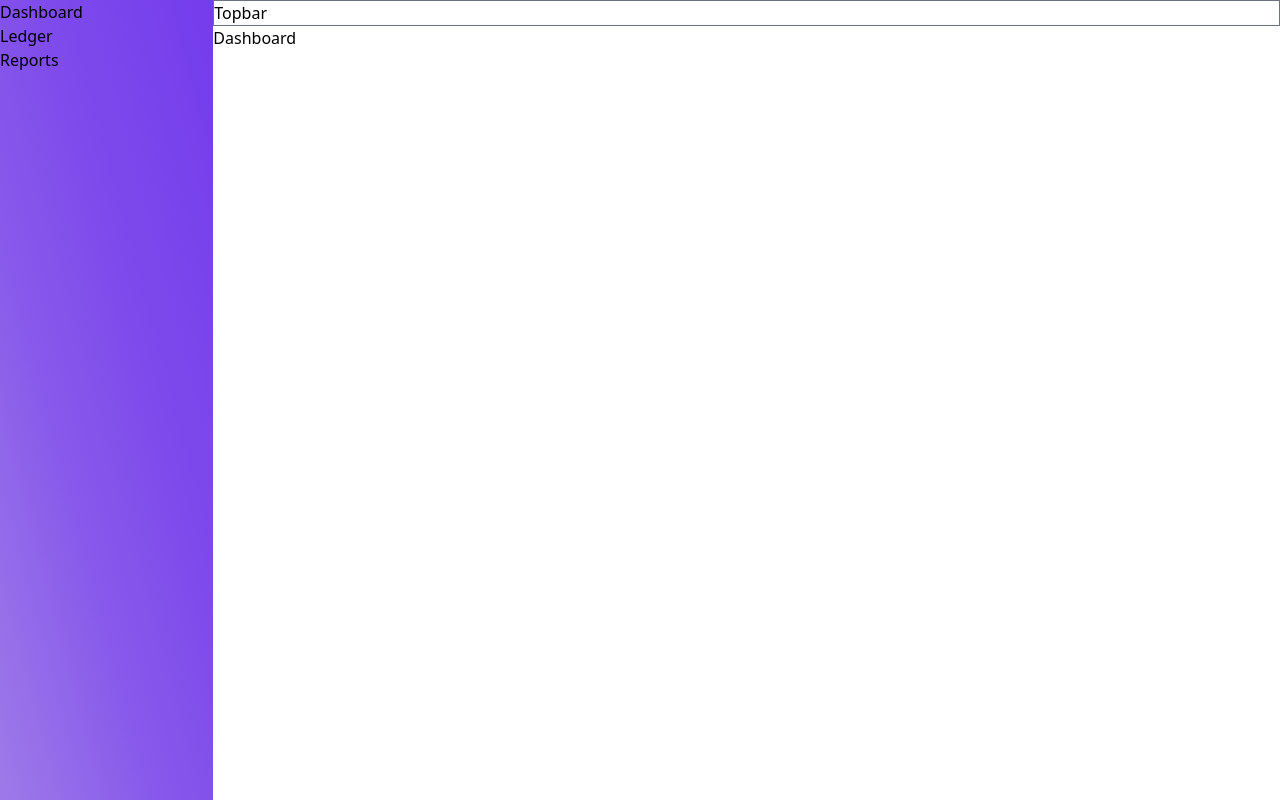
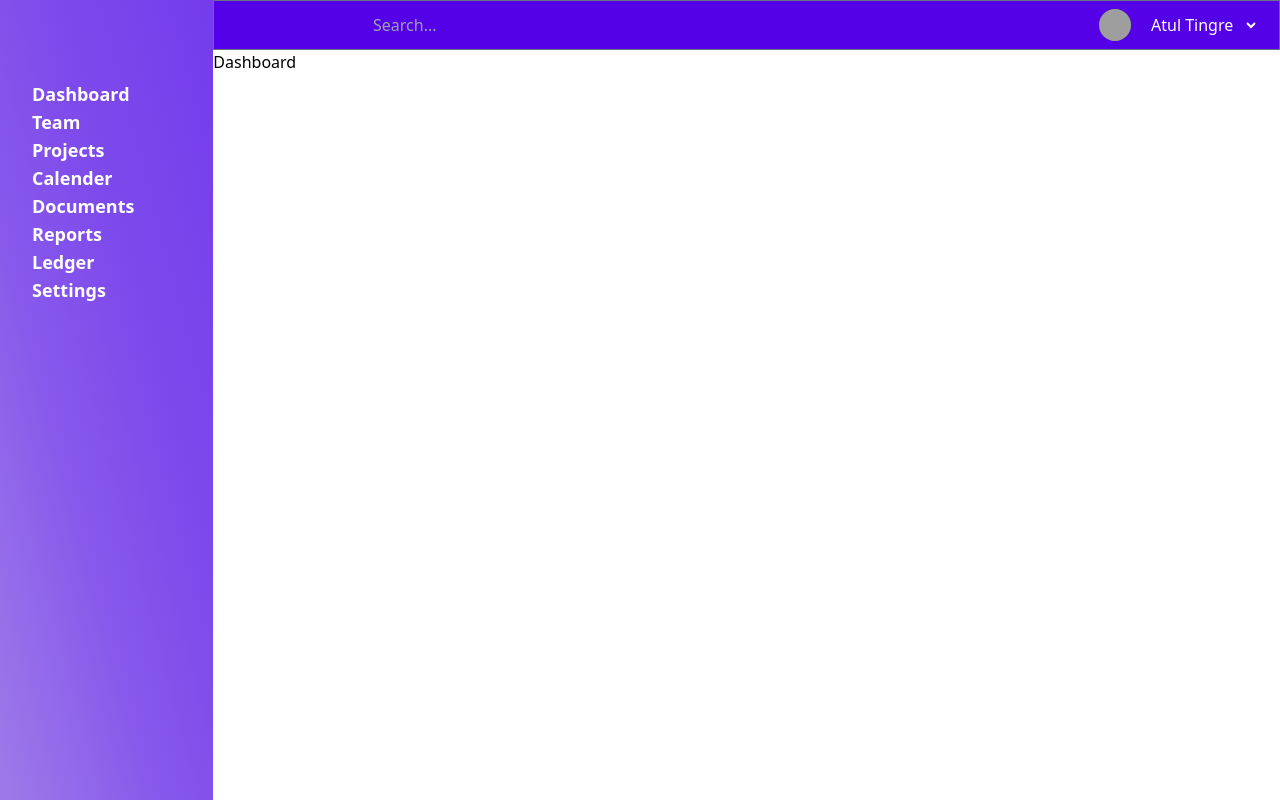
Before and after one commit to ganicodes/spendy-client, a React (Vite) app: page / in a window 1280 px wide. Built offline with nearby package versions, Linux system fonts and the light colour scheme; grey boxes are pictures that could not be loaded.

Commit message:
feature-added topbar, side navbar

```diff
--- a/index.html
+++ b/index.html
@@ -1,13 +1,18 @@
 <!DOCTYPE html>
 <html lang="en">
+
 <head>
   <meta charset="UTF-8" />
   <link rel="icon" type="image/svg+xml" href="/vite.svg" />
   <meta name="viewport" content="width=device-width, initial-scale=1.0" />
   <title>spendy</title>
+  <script type="module" src="https://unpkg.com/ionicons@7.1.0/dist/ionicons/ionicons.esm.js"></script>
+  <script nomodule src="https://unpkg.com/ionicons@7.1.0/dist/ionicons/ionicons.js"></script>
 </head>
+
 <body>
   <div id="root"></div>
   <script type="module" src="/src/main.jsx"></script>
 </body>
+
 </html>
--- a/src/components/Navbar.jsx
+++ b/src/components/Navbar.jsx
@@ -3,16 +3,44 @@ import RouteConstants from "../common/RouteConstants";
 
 const navLinks = [
   {
+    name: "home-outline",
     title: "Dashboard",
     link: RouteConstants.Dashboard,
   },
   {
+    name: "people-outline",
+    title: "Team",
+    link: RouteConstants.Team,
+  },
+  {
+    name: "folder-outline",
+    title: "Projects",
+    link: RouteConstants.Projects,
+  },
+  {
+    name: "calendar-outline",
+    title: "Calender",
+    link: RouteConstants.Calender,
+  },
+  {
+    name: "documents-outline",
+    title: "Documents",
+    link: RouteConstants.Documents,
+  },
+  {
+    name: "pie-chart-outline",
+    title: "Reports",
+    link: RouteConstants.Reports,
+  },
+  {
+    name: "wallet-outline",
     title: "Ledger",
     link: RouteConstants.Ledger,
   },
   {
-    title: "Reports",
-    link: RouteConstants.Reports,
+    name: "settings-outline",
+    title: "Settings",
+    link: RouteConstants.Settings,
   },
 ];
 const Navbar = () => {
@@ -22,12 +50,18 @@ const Navbar = () => {
       style={{
         backgroundImage:
           "linear-gradient(to left bottom, #743cec, #763fec, #7943ec, #7b46eb, #7d49eb, #814eeb, #8454eb, #8859eb, #8d62ea, #936aea, #9872e9, #9d7ae8)",
-      }}
-    >
-      <ul>
+      }}>
+      <ul className="mt-20">
         {navLinks.map((navlink, index) => (
-          <li key={index}>
-            <Link to={navlink.link}>{navlink.title}</Link>
+          <li
+            key={index}
+            className="flex items-center  pl-2 pr-2 ml-2 mr-2 text-white hover:bg-[#5401e7] rounded-lg text-lg ">
+            <div className="m-2 text-xl font-semibold hover:font-bold">
+              <ion-icon name={navlink.name}></ion-icon>
+            </div>
+            <Link to={navlink.link} className="font-semibold hover:font-bold">
+              {navlink.title}
+            </Link>
           </li>
         ))}
       </ul>
--- a/src/components/Topbar.jsx
+++ b/src/components/Topbar.jsx
@@ -1,11 +1,59 @@
+import { useState } from "react";
 import Logo from "../assets/react.svg";
 const Topbar = () => {
+  const [notification, setNotification] = useState(false);
+
+  const notify = () => {
+    setNotification(!notification);
+  };
+
   return (
-    <div className="flex md:block top-0 border border-gray-500">
+    <div className="flex md:block top-0 border border-gray-500 p-2 bg-[#5401e7] text-white items-center justify-center">
       <div className="md:hidden">
-        <img src={Logo} alt="logo" />
+        <img src={Logo} alt="logo" className="" />
       </div>
-      Topbar
+      <div className="flex items-center">
+        <div className="flex justify-center items-center gap-2 ml-2 w-1/2">
+          <ion-icon name="search-outline"></ion-icon>
+          <input
+            type="text"
+            placeholder="Search..."
+            className="outline-none width-100 p-1 border-none bg-inherit"
+          />
+        </div>
+        <div className="flex w-1/2 justify-end gap-1 ml-3 mr-3">
+          <button onClick={notify} className="w-1/2 gap-2">
+            {notification ? (
+              <div className="text-sm">
+                <ion-icon name="notifications-off-outline"></ion-icon>
+              </div>
+            ) : (
+              <div className="text-sm">
+                <ion-icon name="notifications-outline"></ion-icon>
+              </div>
+            )}
+          </button>
+          <img
+            className="w-8 h-8 ml-2 mr-2 rounded-full bg-gray-600"
+            src="https://atultingre.netlify.app/images/my-avatar1.png"
+            alt="Profile"
+          />
+          <select
+            name=""
+            id=""
+            className="flex p-1 justify-end outline-none border-none bg-inherit">
+            <option value="username" className="text-black">
+              Atul Tingre
+            </option>
+            <option value="Your Profile" className="text-black">
+              Your Profile
+            </option>
+            <option value="Your Profile" className="text-black">
+              Sign Out
+            </option>
+          </select>
+        </div>
+      </div>
     </div>
   );
 };
```
Lines whose indentation alone changed are shown as unchanged.
